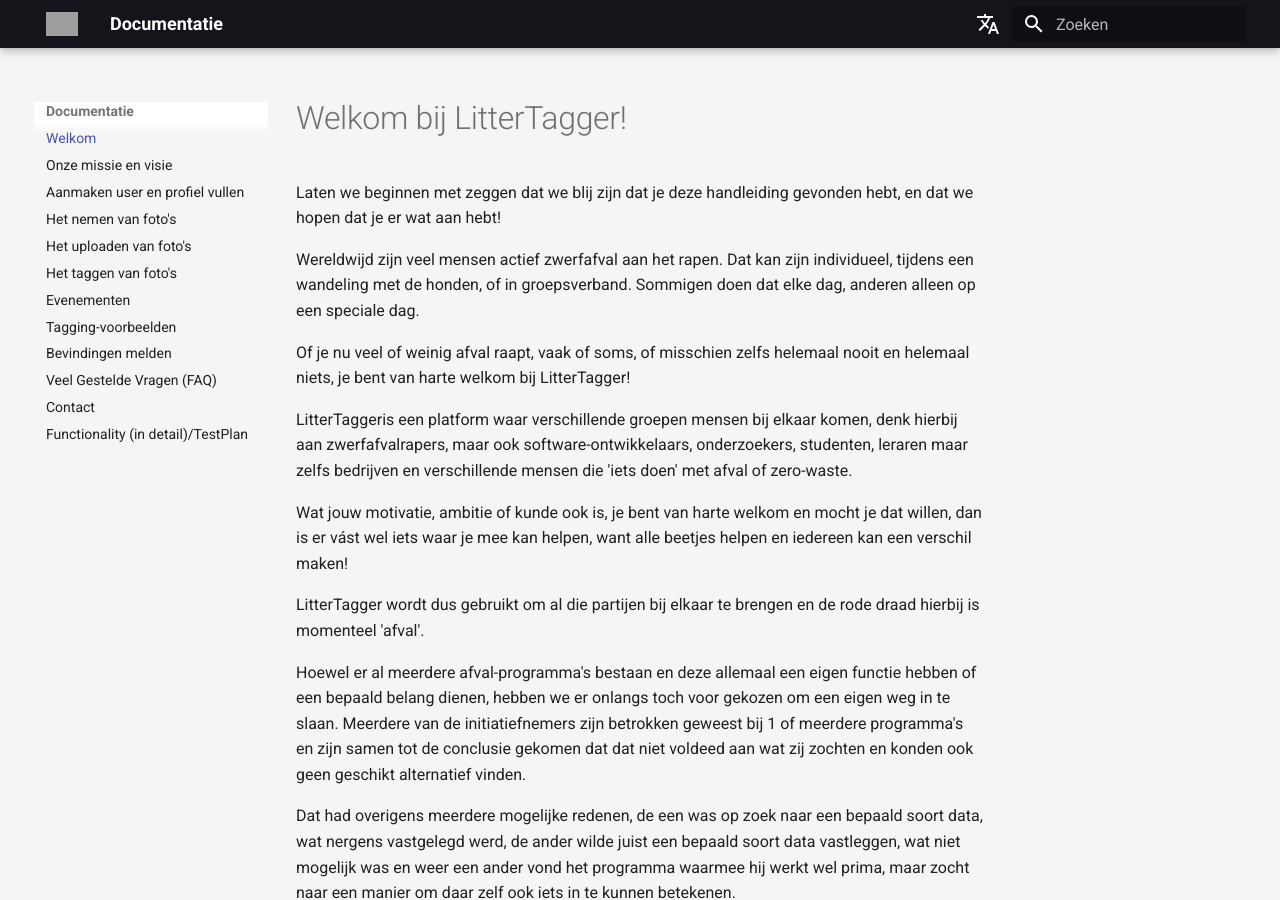
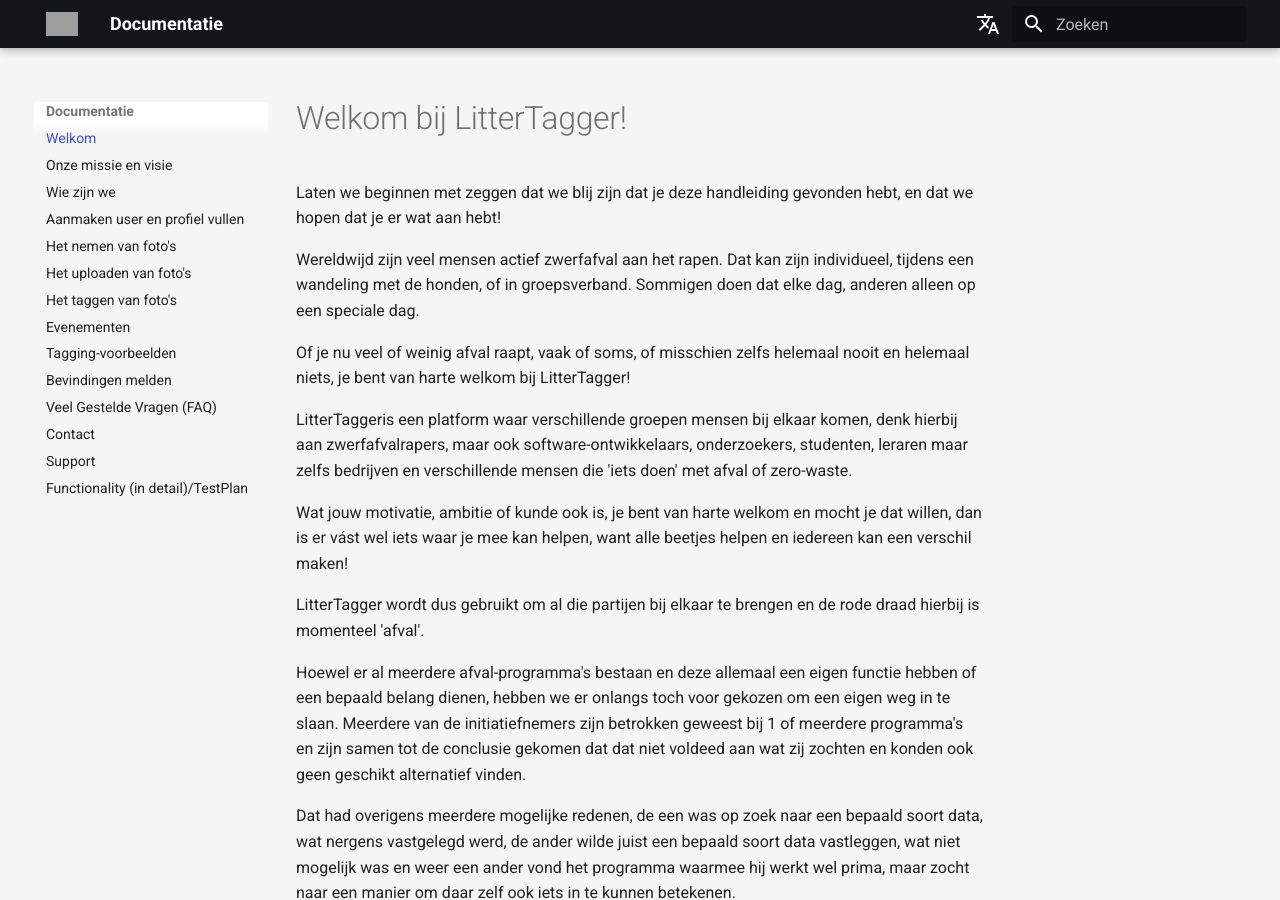
Before and after one commit to phummelen/littertagger-docs, an MkDocs documentation site: the page built from documentation/docs/nl/index.md, in a window 1280 px wide and 900 px high. Built offline with MkDocs 1.6.1 and Material for MkDocs 9.7.7, drawn with Linux system fonts in a browser that asks for light colours; comment, search, counter and statistics services are not loaded; grey boxes are pictures that could not be loaded.

Commit message:
Update mkdocs.yml

```diff
--- a/documentation/config/nl/mkdocs.yml
+++ b/documentation/config/nl/mkdocs.yml
@@ -49,6 +49,7 @@ plugins:
 nav:
 - Welkom: index.md
 - Onze missie en visie: 05_Mission-Vision.md
+- Wie zijn we: 08_Who-Are-We.md
 - Aanmaken user en profiel vullen: 10_Prodile.md
 - Het nemen van foto's: 20_Taking-Pictures.md
 - Het uploaden van foto's: 30_Uploading-Pictures.md
@@ -58,4 +59,5 @@ nav:
 - Bevindingen melden: 90_Issues.md
 - Veel Gestelde Vragen (FAQ): 90_Faq.md
 - Contact: 90_Contact.md
+- Support: 95_Support.md
 - Functionality (in detail)/TestPlan: 99_Functionality Manual Testplan.md
```
